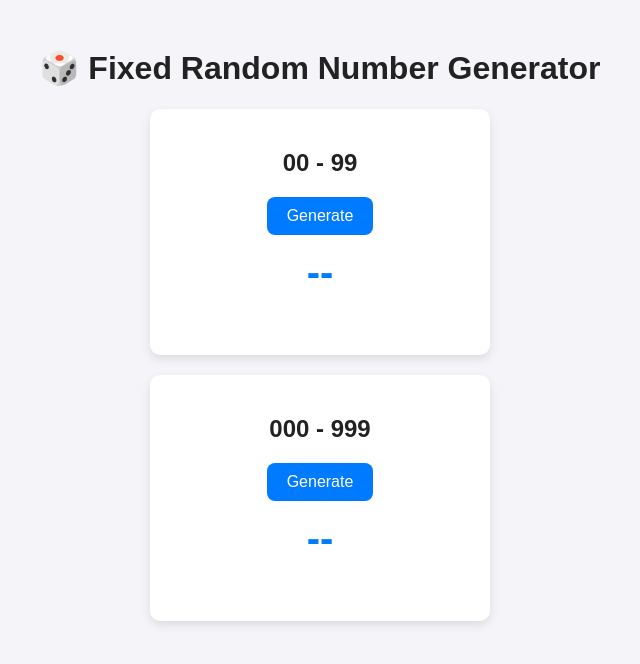
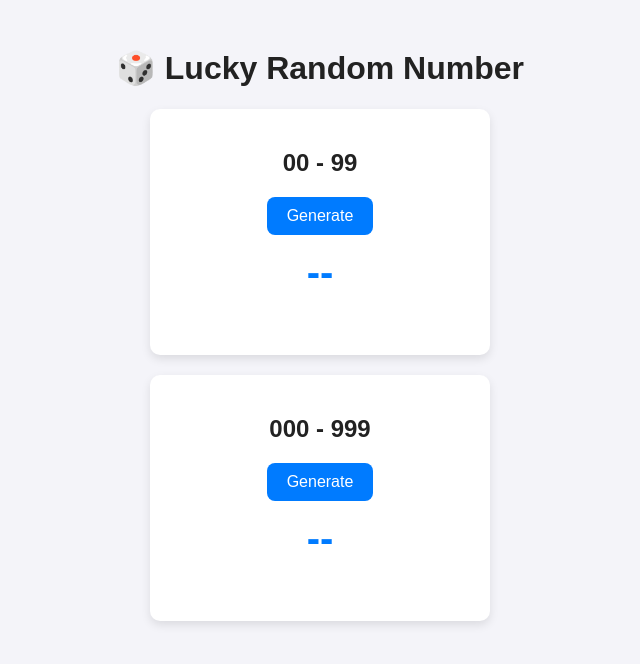
Before and after one commit to pichash6969/man, a plain HTML site: page index.html in a window 1280 px wide. Shown: the whole page, without its empty margins (320-960 px from the left). Drawn offline with Linux system fonts and the light colour scheme.

Commit message:
Update index.html

```diff
--- a/index.html
+++ b/index.html
@@ -8,7 +8,7 @@
 </head>
 <body>
   <div class="container">
-    <h1>🎲 Fixed Random Number Generator</h1>
+    <h1>🎲 Lucky Random Number</h1>
 
     <!-- 00-99 Generator -->
     <section class="card">
```
